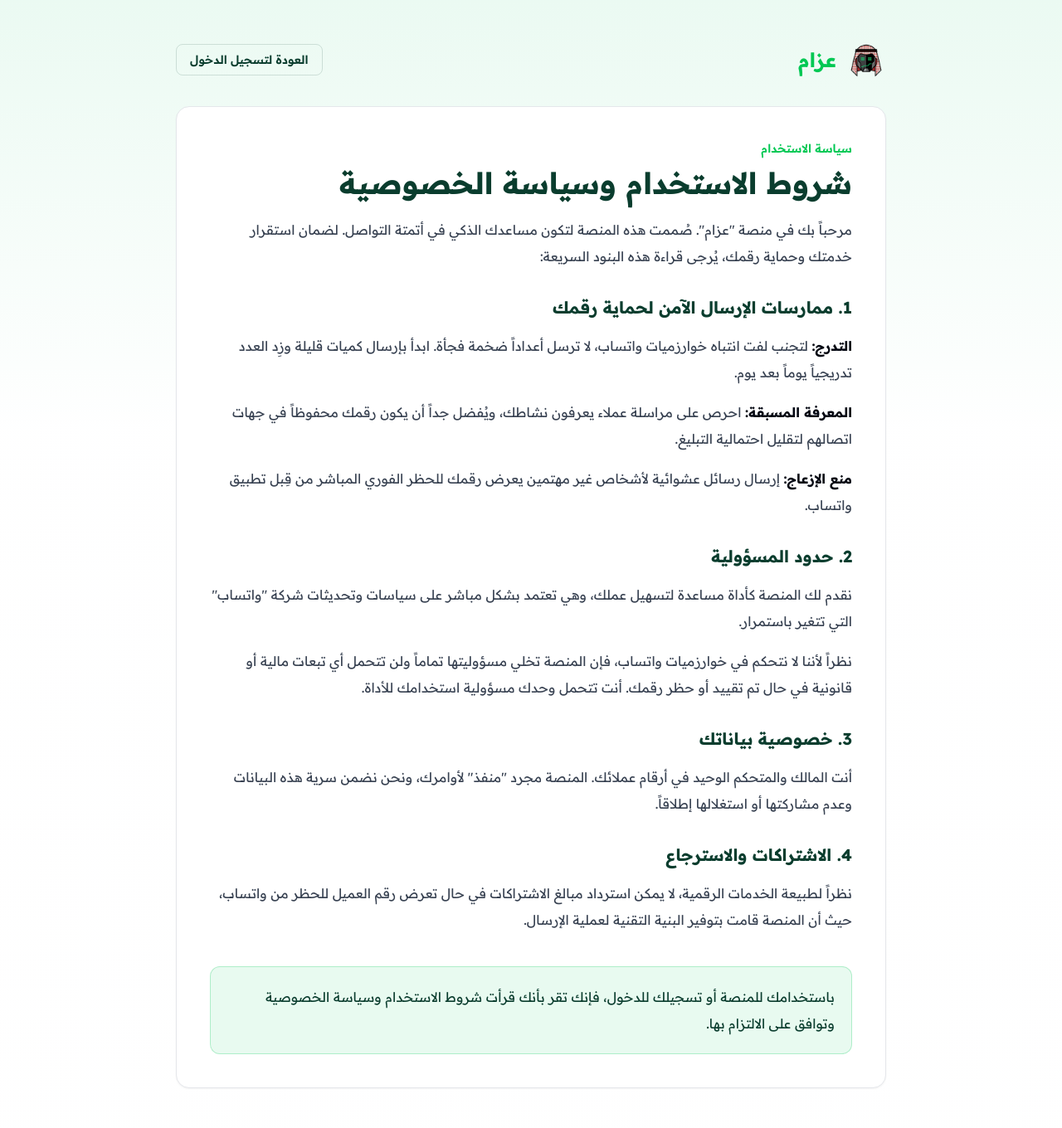
After one commit to Omarhussien2/autoinvite, a Node project: template src/views/auth/terms.ejs in a window 1280 px wide. The commit adds this page. Shown: the whole page at 83% size. Run offline with Node 20 templates, Linux system fonts and the light colour scheme; the template is opened without the code that fills it, so the values that code supplies are empty; some libraries are stand-ins or nearby versions.

Commit message:
feat: add terms and privacy consent page

```diff
--- a/src/server.js
+++ b/src/server.js
@@ -219,6 +219,10 @@ app.get('/', (req, res) => {
 app.get('/login', (req, res) => {
     if (req.session.tenantId) return res.redirect('/dashboard');
     res.render('auth/login');
+});
+
+app.get('/terms', (req, res) => {
+    res.render('auth/terms');
 });
 
 // 3. Protected Dashboard Overview
--- a/src/views/auth/register.ejs
+++ b/src/views/auth/register.ejs
@@ -72,6 +72,12 @@
                     class="w-full bg-brand-dark text-white py-4 rounded-2xl font-bold shadow-lg hover:opacity-90 transition transform hover:scale-[1.02] active:scale-95">
                     إنشاء حساب مجاني ✨
                 </button>
+                <p class="text-center text-xs leading-6 text-gray-500">
+                    بإنشاء الحساب أو استخدام المنصة، فإنك توافق على
+                    <a href="/terms" target="_blank" rel="noopener" class="font-bold brand-green underline underline-offset-4 hover:text-gray-900">
+                        شروط الاستخدام وسياسة الخصوصية
+                    </a>
+                </p>
             </form>
 
             <div class="mt-8 pt-8 border-t border-gray-50 text-center">
--- /dev/null
+++ b/src/views/auth/terms.ejs
@@ -0,0 +1,95 @@
+<!DOCTYPE html>
+<html lang="ar" dir="rtl">
+
+<head>
+    <meta charset="UTF-8">
+    <meta name="viewport" content="width=device-width, initial-scale=1.0">
+    <title>شروط الاستخدام وسياسة الخصوصية - عزام</title>
+    <meta name="description" content="شروط الاستخدام وسياسة الخصوصية لمنصة عزام لأتمتة التواصل عبر واتساب">
+    <link rel="preconnect" href="https://fonts.googleapis.com">
+    <link rel="preconnect" href="https://fonts.gstatic.com" crossorigin>
+    <link href="https://fonts.googleapis.com/css2?family=Readex+Pro:wght@400;600;700;800&display=swap" rel="stylesheet">
+    <script src="https://cdn.tailwindcss.com"></script>
+    <script>
+        tailwind.config = {
+            theme: {
+                extend: {
+                    colors: {
+                        brand: { green: '#00C853', dark: '#0A3D2E', light: '#E8FAF0' }
+                    },
+                    fontFamily: { sans: ['"Readex Pro"', 'sans-serif'] }
+                }
+            }
+        }
+    </script>
+    <style>
+        body {
+            font-family: 'Readex Pro', sans-serif;
+            background: linear-gradient(180deg, rgba(232, 250, 240, 0.82), rgba(255, 255, 255, 0.94) 38%), #f8fafc;
+        }
+    </style>
+</head>
+
+<body class="min-h-screen text-gray-900">
+    <main class="mx-auto max-w-4xl px-5 py-8 sm:py-12">
+        <nav class="mb-8 flex items-center justify-between gap-4">
+            <a href="/login" class="inline-flex items-center gap-3">
+                <img src="/assets/images/logo-new.png" alt="عزام" class="h-12 w-12 object-contain">
+                <span class="text-2xl font-extrabold text-brand-green">عزام</span>
+            </a>
+            <a href="/login" class="rounded-lg border border-brand-dark/15 px-4 py-2 text-sm font-semibold text-brand-dark transition hover:bg-brand-light">
+                العودة لتسجيل الدخول
+            </a>
+        </nav>
+
+        <section class="rounded-2xl border border-gray-200 bg-white p-6 shadow-sm sm:p-10">
+            <p class="mb-3 text-sm font-semibold text-brand-green">سياسة الاستخدام</p>
+            <h1 class="mb-5 text-3xl font-extrabold leading-tight text-brand-dark sm:text-4xl">
+                شروط الاستخدام وسياسة الخصوصية
+            </h1>
+
+            <p class="mb-8 leading-8 text-gray-700">
+                مرحباً بك في منصة "عزام". صُممت هذه المنصة لتكون مساعدك الذكي في أتمتة التواصل. لضمان استقرار خدمتك وحماية رقمك، يُرجى قراءة هذه البنود السريعة:
+            </p>
+
+            <div class="space-y-8">
+                <section>
+                    <h2 class="mb-4 text-xl font-bold text-brand-dark">1. ممارسات الإرسال الآمن لحماية رقمك</h2>
+                    <div class="space-y-4 leading-8 text-gray-700">
+                        <p><strong class="text-gray-950">التدرج:</strong> لتجنب لفت انتباه خوارزميات واتساب، لا ترسل أعداداً ضخمة فجأة. ابدأ بإرسال كميات قليلة وزِد العدد تدريجياً يوماً بعد يوم.</p>
+                        <p><strong class="text-gray-950">المعرفة المسبقة:</strong> احرص على مراسلة عملاء يعرفون نشاطك، ويُفضل جداً أن يكون رقمك محفوظاً في جهات اتصالهم لتقليل احتمالية التبليغ.</p>
+                        <p><strong class="text-gray-950">منع الإزعاج:</strong> إرسال رسائل عشوائية لأشخاص غير مهتمين يعرض رقمك للحظر الفوري المباشر من قِبل تطبيق واتساب.</p>
+                    </div>
+                </section>
+
+                <section>
+                    <h2 class="mb-4 text-xl font-bold text-brand-dark">2. حدود المسؤولية</h2>
+                    <div class="space-y-4 leading-8 text-gray-700">
+                        <p>نقدم لك المنصة كأداة مساعدة لتسهيل عملك، وهي تعتمد بشكل مباشر على سياسات وتحديثات شركة "واتساب" التي تتغير باستمرار.</p>
+                        <p>نظراً لأننا لا نتحكم في خوارزميات واتساب، فإن المنصة تخلي مسؤوليتها تماماً ولن تتحمل أي تبعات مالية أو قانونية في حال تم تقييد أو حظر رقمك. أنت تتحمل وحدك مسؤولية استخدامك للأداة.</p>
+                    </div>
+                </section>
+
+                <section>
+                    <h2 class="mb-4 text-xl font-bold text-brand-dark">3. خصوصية بياناتك</h2>
+                    <p class="leading-8 text-gray-700">
+                        أنت المالك والمتحكم الوحيد في أرقام عملائك. المنصة مجرد "منفذ" لأوامرك، ونحن نضمن سرية هذه البيانات وعدم مشاركتها أو استغلالها إطلاقاً.
+                    </p>
+                </section>
+
+                <section>
+                    <h2 class="mb-4 text-xl font-bold text-brand-dark">4. الاشتراكات والاسترجاع</h2>
+                    <p class="leading-8 text-gray-700">
+                        نظراً لطبيعة الخدمات الرقمية، لا يمكن استرداد مبالغ الاشتراكات في حال تعرض رقم العميل للحظر من واتساب، حيث أن المنصة قامت بتوفير البنية التقنية لعملية الإرسال.
+                    </p>
+                </section>
+            </div>
+
+            <div class="mt-10 rounded-xl border border-brand-green/25 bg-brand-light p-5 leading-8 text-brand-dark">
+                باستخدامك للمنصة أو تسجيلك للدخول، فإنك تقر بأنك قرأت شروط الاستخدام وسياسة الخصوصية وتوافق على الالتزام بها.
+            </div>
+        </section>
+    </main>
+</body>
+
+</html>
```
Also changed, not shown: src/routes/auth.js (+36 -1 lines), src/views/auth/login.ejs (+7 -0 lines).
